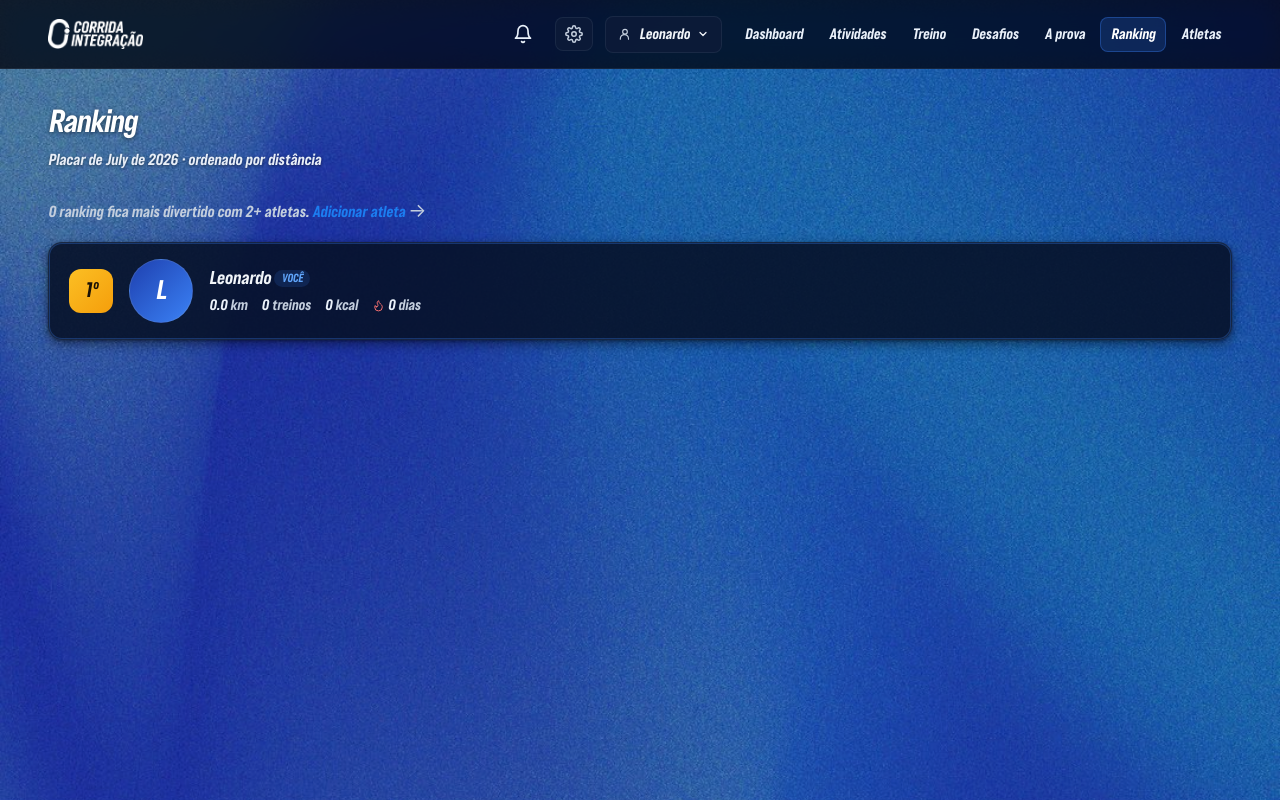
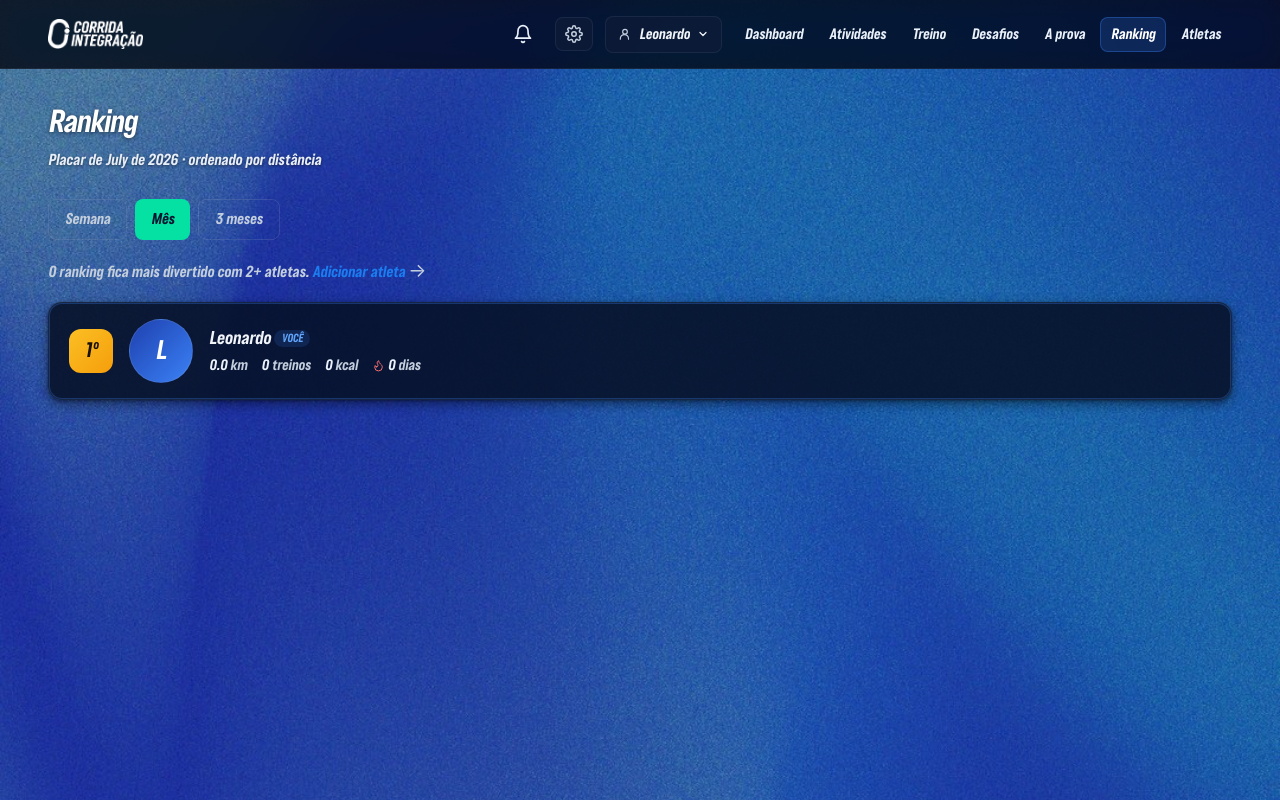
Before and after one commit to Leovilela88/corrida-integracao, a FastAPI app: page /ranking in a window 1280 px wide. Run offline with FastAPI, Linux system fonts and the light colour scheme; the visitor is signed in with stand-in values (Sample User, id 1).

Commit message:
ranking: seletor de período (Semana / Mês / 3 meses)
- rota /ranking?periodo= com semana (semana atual), mês (mês corrente) e
  3 meses (últimos 90 dias); stats.ranking aceita start/end
- abas de período no topo do ranking; header usa o rótulo do período
- corrige sublinhado do link do avatar (text-decoration: none)
- style.css v=86

Co-Authored-By: Claude Opus 4.8 <noreply@anthropic.com>

```diff
--- a/main.py
+++ b/main.py
@@ -2020,13 +2020,27 @@ def race_delete(request: Request, race_id: int, db: Session = Depends(get_db)):
 
 # ------------- ranking & conquistas -------------
 
+_RANKING_PERIODS = [("semana", "Semana"), ("mes", "Mês"), ("3meses", "3 meses")]
+
+
 @app.get("/ranking", response_class=HTMLResponse)
-def ranking_page(request: Request, db: Session = Depends(get_db)):
+def ranking_page(request: Request, periodo: str = "mes", db: Session = Depends(get_db)):
     athlete = get_active_athlete(request, db)
     ids = friend_ids(db, athlete.id)
     athletes = db.query(Athlete).filter(Athlete.id.in_(ids)).all()
     today = today_br()
-    rows = stats.ranking(db, athletes, today)
+    if periodo not in dict(_RANKING_PERIODS):
+        periodo = "mes"
+    if periodo == "semana":
+        start, end = stats.week_bounds(today)
+        period_label = "Esta semana"
+    elif periodo == "3meses":
+        start, end = today - timedelta(days=90), today
+        period_label = "Últimos 3 meses"
+    else:
+        start, end = stats.month_bounds(today)
+        period_label = today.strftime("%B de %Y")
+    rows = stats.ranking(db, athletes, today, start, end)
     return templates.TemplateResponse(
         "ranking.html",
         {
@@ -2034,7 +2048,9 @@ def ranking_page(request: Request, db: Session = Depends(get_db)):
             "athlete": athlete,
             "athletes": athletes,
             "rows": rows,
-            "month_label": today.strftime("%B de %Y"),
+            "periodos": _RANKING_PERIODS,
+            "periodo_sel": periodo,
+            "period_label": period_label,
             "solo": len(athletes) <= 1,
         },
     )
--- a/static/style.css
+++ b/static/style.css
@@ -2122,7 +2122,7 @@ a.btn-icon:hover { color: var(--accent); background: rgba(59, 130, 246, 0.10); }
 .profile-head { display: flex; align-items: center; gap: 14px; }
 .rank-name-link { color: inherit; text-decoration: none; }
 .rank-name-link:hover { color: var(--accent); text-decoration: underline; }
-.rank-avatar-link { display: flex; flex-shrink: 0; line-height: 0; border-radius: 50%; transition: opacity .15s; }
+.rank-avatar-link { display: flex; flex-shrink: 0; line-height: 0; border-radius: 50%; text-decoration: none; transition: opacity .15s; }
 .rank-avatar-link:hover { opacity: 0.85; }
 
 /* disputa de provas */
--- a/stats.py
+++ b/stats.py
@@ -342,9 +342,11 @@ def monthly_calendars(db: Session, athlete_id: int, today: date, months: int = 3
 
 # ------------- ranking entre atletas -------------
 
-def ranking(db: Session, athletes: list, today: date) -> list[dict]:
-    """Placar do mês corrente (até hoje) por atleta."""
-    start, end = month_bounds(today)
+def ranking(db: Session, athletes: list, today: date,
+            start: date = None, end: date = None) -> list[dict]:
+    """Placar por atleta no período (padrão: mês corrente até hoje)."""
+    if start is None or end is None:
+        start, end = month_bounds(today)
     out = []
     for a in athletes:
         agg = _aggregate(db, a.id, start, end)
--- a/templates/base.html
+++ b/templates/base.html
@@ -29,7 +29,7 @@
     <link rel="preconnect" href="https://fonts.googleapis.com">
     <link rel="preconnect" href="https://fonts.gstatic.com" crossorigin>
     <link href="https://fonts.googleapis.com/css2?family=Inter:wght@400;500;600;700;800&display=swap" rel="stylesheet">
-    <link rel="stylesheet" href="/static/style.css?v=85" />
+    <link rel="stylesheet" href="/static/style.css?v=86" />
     <script src="https://cdn.jsdelivr.net/npm/chart.js@4.4.4/dist/chart.umd.min.js"></script>
 </head>
 <body>
--- a/templates/esqueci.html
+++ b/templates/esqueci.html
@@ -8,7 +8,7 @@
     <link rel="preconnect" href="https://fonts.googleapis.com">
     <link rel="preconnect" href="https://fonts.gstatic.com" crossorigin>
     <link href="https://fonts.googleapis.com/css2?family=Inter:wght@400;500;600;700;800&display=swap" rel="stylesheet">
-    <link rel="stylesheet" href="/static/style.css?v=85" />
+    <link rel="stylesheet" href="/static/style.css?v=86" />
 </head>
 <body class="auth-body">
 <div class="auth-card">
--- a/templates/login.html
+++ b/templates/login.html
@@ -11,7 +11,7 @@
     <link rel="preconnect" href="https://fonts.googleapis.com">
     <link rel="preconnect" href="https://fonts.gstatic.com" crossorigin>
     <link href="https://fonts.googleapis.com/css2?family=Inter:wght@400;500;600;700;800&display=swap" rel="stylesheet">
-    <link rel="stylesheet" href="/static/style.css?v=85" />
+    <link rel="stylesheet" href="/static/style.css?v=86" />
 </head>
 <body class="auth-body">
 <div class="auth-card">
--- a/templates/ranking.html
+++ b/templates/ranking.html
@@ -5,9 +5,15 @@
 <header class="page-header">
     <div>
         <h1 class="page-title">Ranking</h1>
-        <p class="page-sub">Placar de <strong>{{ month_label }}</strong> · ordenado por distância</p>
+        <p class="page-sub">Placar de <strong>{{ period_label }}</strong> · ordenado por distância</p>
     </div>
 </header>
+
+<div class="period-tabs" style="display:flex; gap:8px; margin-bottom:18px; flex-wrap:wrap;">
+    {% for key, label in periodos %}
+    <a href="/ranking?periodo={{ key }}" class="btn-small {{ 'btn-primary' if periodo_sel == key else 'btn-ghost' }}">{{ label }}</a>
+    {% endfor %}
+</div>
 
 {% if rows|length < 2 %}
 <p class="empty">O ranking fica mais divertido com 2+ atletas. <a href="/atletas">Adicionar atleta</a> →</p>
--- a/templates/redefinir.html
+++ b/templates/redefinir.html
@@ -8,7 +8,7 @@
     <link rel="preconnect" href="https://fonts.googleapis.com">
     <link rel="preconnect" href="https://fonts.gstatic.com" crossorigin>
     <link href="https://fonts.googleapis.com/css2?family=Inter:wght@400;500;600;700;800&display=swap" rel="stylesheet">
-    <link rel="stylesheet" href="/static/style.css?v=85" />
+    <link rel="stylesheet" href="/static/style.css?v=86" />
 </head>
 <body class="auth-body">
 <div class="auth-card">
--- a/templates/register.html
+++ b/templates/register.html
@@ -11,7 +11,7 @@
     <link rel="preconnect" href="https://fonts.googleapis.com">
     <link rel="preconnect" href="https://fonts.gstatic.com" crossorigin>
     <link href="https://fonts.googleapis.com/css2?family=Inter:wght@400;500;600;700;800&display=swap" rel="stylesheet">
-    <link rel="stylesheet" href="/static/style.css?v=85" />
+    <link rel="stylesheet" href="/static/style.css?v=86" />
 </head>
 <body class="auth-body">
 <div class="auth-card">
```
